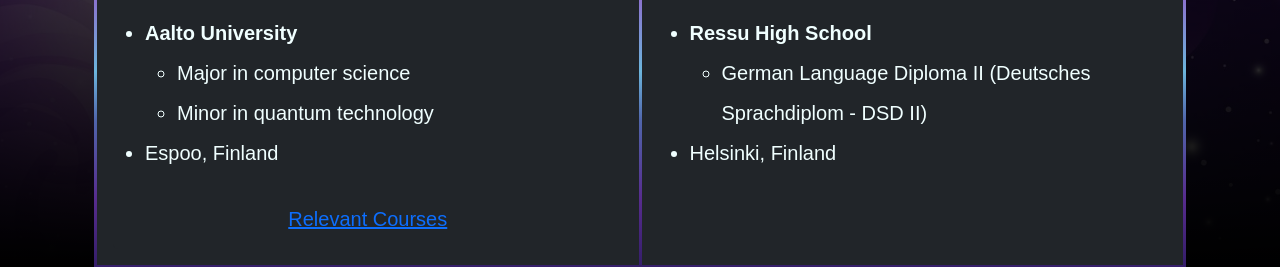
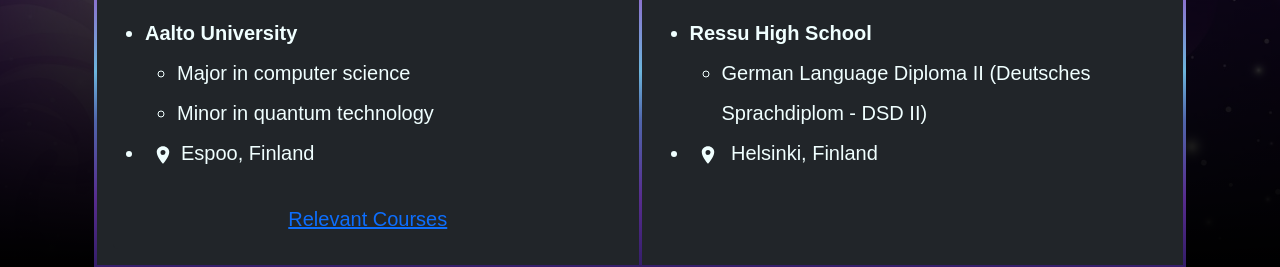
Before and after one commit to ilonanmaa/ilonanmaa.github.io, a React (Create React App) app: page / in a window 1280 px wide. Shown: the part 1000-1267 px from the top of the page. Built offline with nearby package versions, Linux system fonts and the light colour scheme; the HTML template or start-up script is replaced by a standard one.

Commit message:
Changed navbar and education style

```diff
--- a/src/App.css
+++ b/src/App.css
@@ -73,6 +73,7 @@ body {
 a,
 .nav-link {
   color: azure;
+  font-weight: bold;
 }
 a:hover,
 .nav-link:hover,
--- a/src/components/Education.jsx
+++ b/src/components/Education.jsx
@@ -1,6 +1,7 @@
 import { Container, Modal, Row, CardGroup, Button } from "react-bootstrap";
 import { Card } from "react-bootstrap";
 import { useState } from "react";
+import { IoLocationSharp } from "react-icons/io5";
 
 const Education = () => {
   const [show, setShow] = useState(false);
@@ -30,7 +31,11 @@ const Education = () => {
                     <li>Major in computer science</li>
                     <li>Minor in quantum technology</li>
                   </ul>
-                  <li>Espoo, Finland</li>
+                  <li>
+                    {" "}
+                    <IoLocationSharp className="mx-2" />
+                    Espoo, Finland
+                  </li>
                 </ul>
                 <Card.Footer className="bg-dark border-0">
                   {" "}
@@ -56,7 +61,9 @@ const Education = () => {
                       II)
                     </li>
                   </ul>
-                  <li>Helsinki, Finland</li>
+                  <li>
+                    <IoLocationSharp className="mx-2" /> Helsinki, Finland
+                  </li>
                 </ul>
               </Card.Body>
             </Card>
--- a/src/components/NavBar.jsx
+++ b/src/components/NavBar.jsx
@@ -99,7 +99,7 @@ const NavBar = () => {
             >
               Projects
             </Nav.Link>
-          </div>
+
             <div className="d-flex flex-row">
               <Nav.Link
                 href="https://github.com/ilonanmaa"
@@ -117,6 +117,7 @@ const NavBar = () => {
               >
                 <AiFillLinkedin />
               </Nav.Link>
+            </div>
           </div>
         </Nav>
       </div>
```
Lines whose indentation alone changed are shown as unchanged.
